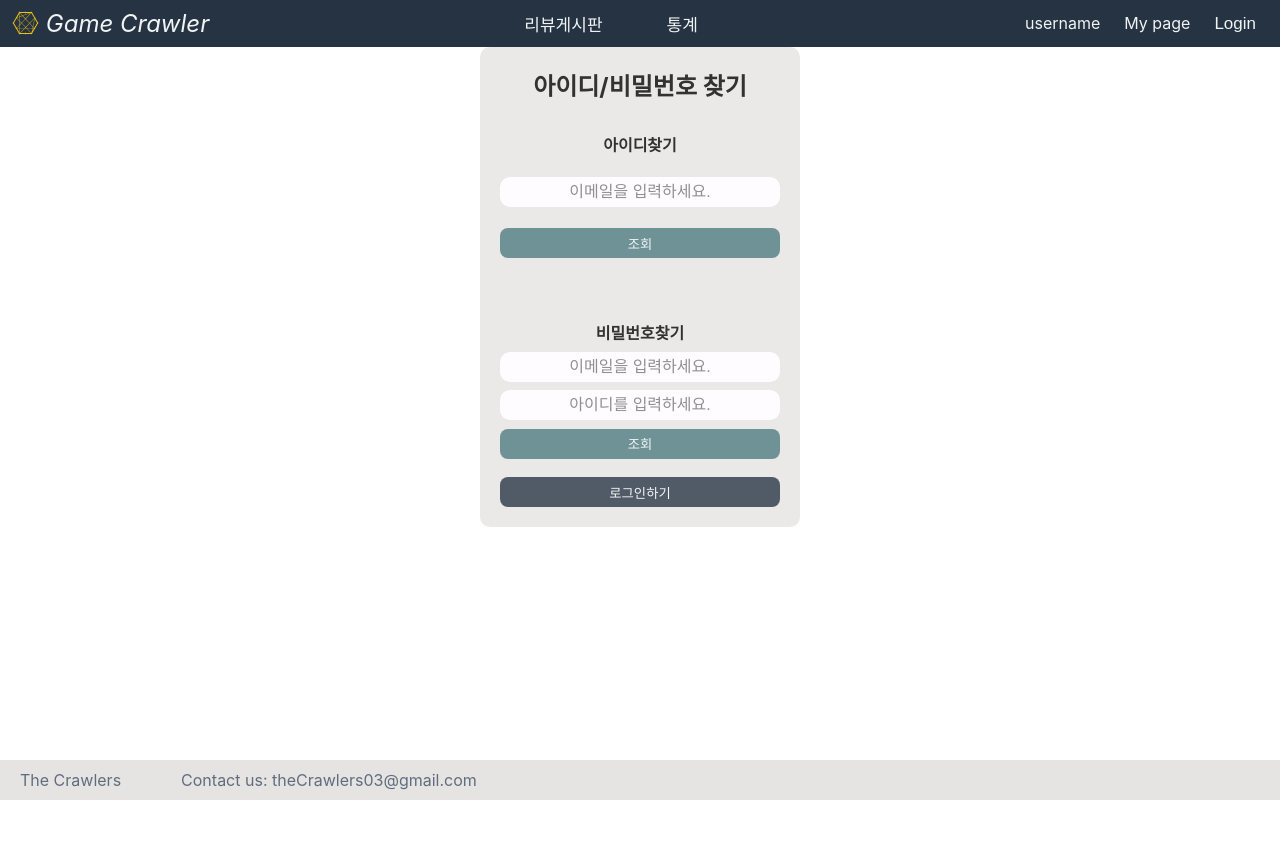
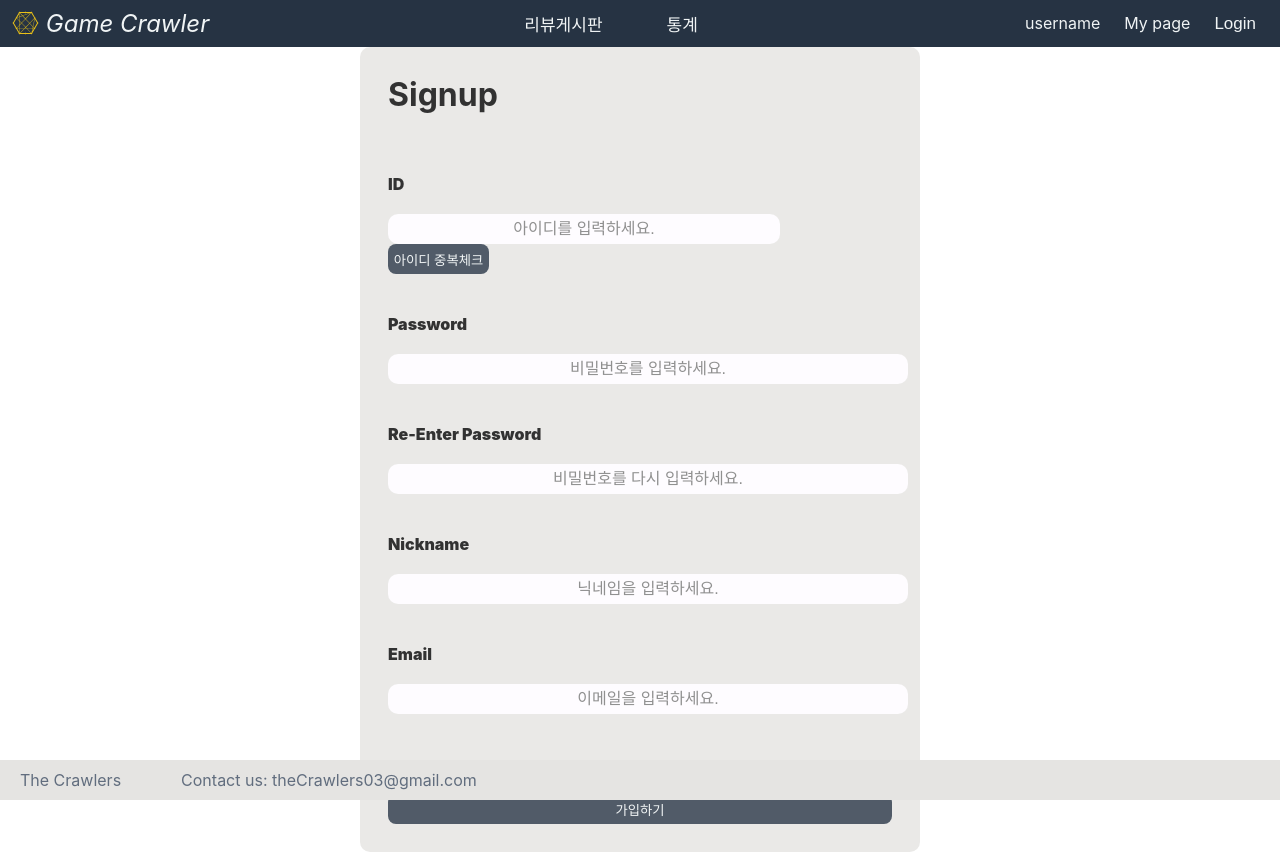
Before and after one commit to sakim5027/GameCrawler_client, a React (Create React App) app in the folder gamecrawler-client/: page /signup in a window 1280 px wide. Before the commit the page ends 800 px from the top, so only its background shows below. Built offline with nearby package versions, Linux system fonts and the light colour scheme.

Commit message:
feature 3 signup page created

```diff
--- a/gamecrawler-client/src/App.css
+++ b/gamecrawler-client/src/App.css
@@ -106,6 +106,16 @@ input[type='text'] {
   font-size: 1rem;
   border-radius: 10px;
 }
+input[type='password'] {
+  background-color: var(--input-color);
+  height: 30px;
+  border:none;
+  text-align: center;
+  outline: none;
+  font-size: 1rem;
+  border-radius: 10px;
+}
+
 /* .App {
   display: flex;
   justify-content: center;
@@ -216,12 +226,56 @@ input[type='text'] {
   color:var(--text-color);
 }
 .submitBtn:hover{
-  background-color:var(--text-color-dark);
+  background-color: var(--accent-color);
 }
 .alert-box {
   color: var(--alert-color);
   font-weight: 500;
   font-size: 0.8rem
+}
+.signinContainer {
+  display: flex;
+  flex-direction: column;
+  height: 100%;
+  width: 70vh;
+  background-color: var(--background-color-down);
+  border-radius: 10px;
+  padding: 28px;
+  opacity: 0.8;
+  font-weight: 900;
+}
+.signupIdInput {
+  background-color: var(--input-color);
+  height: 30px;
+  width: 392px;
+  border:none;
+  text-align: center;
+  outline: none;
+  font-size: 1rem;
+  border-radius: 10px;
+  margin-right: 20px;
+}
+.signupInput {
+  background-color: var(--input-color);
+  height: 30px;
+  width: 520px;
+  border:none;
+  text-align: center;
+  outline: none;
+  font-size: 1rem;
+  border-radius: 10px;
+  margin-right: 20px;
+}
+.checkBtn{
+  width: 20%;
+  height: 30px;
+  background-color: var(--background-color);
+  border: none;
+  border-radius: 8px;
+  color:var(--text-color);
+}
+.checkBtn:hover{
+  background-color:var(--text-color-dark);
 }
 
 /* 레이아웃을 반응형으로 만들 때는 media query를 사용한다. mdn media queries에서 확인 가능
--- a/gamecrawler-client/src/App.js
+++ b/gamecrawler-client/src/App.js
@@ -8,6 +8,7 @@ import Reviews from './pages/reviews'
 import { BrowserRouter, Route, Switch, Redirect } from 'react-router-dom';
 import FindIdAndPwd from './pages/findIdAndPwd';
 import { Container } from './pages/Login/Container'
+import { Signup } from './pages/signup';
 
 class App extends React.Component {
   constructor(props){
@@ -30,15 +31,17 @@ class App extends React.Component {
         <Route exact path="/" render={ ()=>{
           if(isLogin){
             return <Redirect to="/"/>
-          }return <Redirect to="./login"/>
+          }return <Redirect to="/login"/>
       }}
     />
-        <Route path="/login" component ={ Container }></Route>
+        <Route path="/login" component={Container}></Route>
         <Route path="/mypage"><Mypage/></Route>
         <Route path="/reviews"><Reviews/></Route>
+        <Route path="/findIdAndPwd" component={FindIdAndPwd}></Route>
+        <Route path="/signup" component={ Signup }></Route>
       </Switch>
       </div>
-      <FindIdAndPwd/>
+
       <Footer/>
       </BrowserRouter>
     )
--- a/gamecrawler-client/src/pages/Login/LoginForm/index.js
+++ b/gamecrawler-client/src/pages/Login/LoginForm/index.js
@@ -1,7 +1,9 @@
 //작성자:김슬안
 import React from 'react';
 import axios from 'axios';
-import { Link } from 'react-router-dom'
+import { Link, Route } from 'react-router-dom'
+import { FindIdAndPwd } from '../../findIdAndPwd'
+import { Signup } from '../../signup'
 
 
 export class LoginForm extends React.Component{
@@ -49,10 +51,9 @@ export class LoginForm extends React.Component{
         this.setState({
           errorMessage: "이메일 또는 비밀번호가 일치하지 않습니다."
         })
-        alert(err)
+
       });
   }
-
 
   render(){
     return (
@@ -81,10 +82,13 @@ export class LoginForm extends React.Component{
           </div>
           <div className="buttonField">
               <button className="loginSubmitBtn" onClick = {this.loginRequestHandler}>Login</button>
-              <button className="loginSubmitBtn">회원가입</button>
+              <Link to="/signup">
+                <button className="loginSubmitBtn">회원가입</button>
+              </Link>
               <Link to="/findIdAndPwd">
-                <button className="loginSearchBtn" onClick={this.props.closeModal}>아이디/비밀번호 찾기</button>
+                <button className="loginSearchBtn">아이디/비밀번호 찾기</button>
               </Link>
+
             </div>
         </div>
         </div>
--- a/gamecrawler-client/src/pages/Login/Modal/index.js
+++ b/gamecrawler-client/src/pages/Login/Modal/index.js
@@ -8,7 +8,8 @@ export const Modal = ({
   modalRef,
   buttonRef,
   closeModal,
-  onSubmit
+  onSubmit,
+  onClickOutside
 }) => {
   return ReactDOM.createPortal( //포커스가 모달 안에만 있도록 focusTrap 사용
     <FocusTrap>
@@ -18,6 +19,7 @@ export const Modal = ({
         tabIndex="-1"
         aria-modal="true"
         className="modal-cover"
+        onClick={onClickOutside}
       >
         <div className="modal-area" ref={modalRef}>
           <button   //close 버튼
@@ -34,7 +36,7 @@ export const Modal = ({
             </svg>
           </button>
           <div className="modal-body">
-            <LoginForm />
+            <LoginForm onsubmit = { onSubmit }/>
           </div>
         </div>
       </aside>
--- a/gamecrawler-client/src/pages/findIdAndPwd.js
+++ b/gamecrawler-client/src/pages/findIdAndPwd.js
@@ -1,7 +1,7 @@
 import React from 'react';
 import axios from 'axios';
 
-class FindIdAndPwd extends React.Component {
+export class FindIdAndPwd extends React.Component {
     constructor(props){
         super(props);
         this.state={
--- a/gamecrawler-client/src/pages/header.js
+++ b/gamecrawler-client/src/pages/header.js
@@ -30,9 +30,7 @@ render() {
     // const {isLogin} = this.state
 
     const triggerText = 'Login';
-    const onSubmit = (event) => {
-        event.preventDefault(event);
-    };
+
 
     return (
         <nav id="nav" className = "nav">
@@ -56,7 +54,7 @@ render() {
                 )} */}
                 <li className="loginUser"> username</li>
                 <li><Link to="/mypage">My page</Link></li>
-                <li><Link to="/login"><Container triggerText={triggerText} onSubmit={onSubmit}/></Link></li>
+                <li><Link to="/login"><Container triggerText={triggerText} /></Link></li>
 
             </ul>
             <a href="javascript:void(0);" className="navListBtn" onClick={this.barHandler}>  {/* 이 버튼을 누르면 목록이 나타나도록 js 적용*/}
--- /dev/null
+++ b/gamecrawler-client/src/pages/signup.js
@@ -0,0 +1,253 @@
+import React from "react";
+import { Route, Link } from "react-router-dom";
+import axios from 'axios';
+
+export class Signup extends React.Component {
+    constructor(props) {
+        super(props);
+        this.state = {
+            userId: "",
+            pw: "",
+            re_pw: "",
+            nickname: "",
+            email: "",
+            genre: "",
+            idCheck: "",
+            pwCheck: ""
+        };
+        this.inputHandler = this.inputHandler.bind(this);
+        this.checkID = this.checkID.bind(this);
+        this.checkPW = this.checkPW.bind(this);
+        this.handleSubmit = this.handleSubmit.bind(this);
+    }
+
+    //인풋 핸들러
+    inputHandler(e) {
+        this.setState({ [e.target.name]: e.target.value });
+    }
+
+    //아이디 중복검사
+    checkID = (e) => {
+
+        //아이디 유효성 검사 함수
+        const chkId = function(str) {
+            var idRegExp = /^[a-zA-z0-9]{4,12}$/; //아이디는 영문 대소문자와 숫자 4~12자리
+            return idRegExp.test(str) ? true : false;
+        };
+
+        const inputId = {
+            userId: this.state.userId
+        };
+
+        const id_info = {
+            method: "POST",
+            body: JSON.stringify(inputId),
+            headers: {
+                "Content-Type": "application/json"
+            }
+        };
+
+        if (chkId(this.state.userId) === false) {
+        alert("아이디는 영문 대소문자와 숫자를 혼합하여 4~12자리로 입력해야합니다!");
+        this.setState({
+            email: ""
+        });
+        } else {
+        fetch("http://ec2-18-189-171-239.us-east-2.compute.amazonaws.com:5000/user/check-login-id", id_info)
+            .then(res => res.json())
+            .then(json => {
+            if (json === true) {
+                this.setState({
+                    idCheck: "사용가능한 아이디입니다"
+                });
+            }
+            else {
+                this.setState({
+                    idCheck: "이미 존재하는 아이디입니다"
+                });
+            }
+            });
+        }
+    };
+
+
+    //첫번 째 두번 째 패스워드 일치 확인
+    checkPW = (e) => {
+
+        this.setState({re_pw: e.target.value})
+        //비밀번호 유효성검사(영문,숫자 혼합 6~12자리)
+        const chkPwd = function(str) {
+            var reg_pwd = /^[a-zA-z0-9]{6,12}$/;
+            return !reg_pwd.test(str) ? false : true;
+        };
+
+        if (chkPwd(this.state.re_pw) === false) {
+
+            this.setState({
+                pw: "",
+                re_pw: "",
+                pwCheck: "비밀번호는 영문 대소문자와 숫자를 혼합하여 6~12자 이내로 입력해야 합니다!"
+            });
+        }
+        else {
+            if (this.state.pw === this.state.re_pw) {
+                this.setState({
+                    pwCheck: "비밀번호가 일치합니다."
+                });
+            }
+            else {
+                this.setState({
+                    pwCheck: "비밀번호가 불일치합니다."
+                });
+            }
+        }
+    };
+
+    //서버로 가입 양식 제출
+    handleSubmit = (e) => {
+
+        const {
+            userId,
+            pw,
+            re_pw,
+            nickname,
+            email,
+            genre,
+            idCheck,
+            pwCheck
+        } = this.state;
+
+        const signupInfo = {
+            userId: this.state.userId,
+            pw: this.state.pwCheck,
+            nickname: this.state.nicknameCheck,
+            email: this.state.emailCheck,
+            genre: this.state.genre
+        };
+
+        const signup_info = {
+        method: "POST",
+        body: JSON.stringify(signupInfo),
+        headers: {
+            "Content-Type": "application/json"
+        }
+        };
+
+        if (
+            userId &&
+            pw &&
+            nickname &&
+            email &&
+            genre &&
+            idCheck === "사용가능한 아이디입니다" &&
+            pw === re_pw &&
+            pwCheck === "비밀번호가 일치합니다."
+        ) {
+        fetch("http://ec2-18-189-171-239.us-east-2.compute.amazonaws.com:5000/user/signup", signup_info)
+            .then(alert("가입이 완료되었습니다."))
+            .then(this.props.history.push("/login"));
+        } else {
+        alert("입력값을 확인해주세요");
+        }
+    };
+
+    render() {
+        return (
+        <div className = "topContainer">
+            <div className = "signinContainer">
+                <h1>Signup</h1>
+                <br />
+                <br />
+                <br />
+                <div>
+                    <label>ID</label>
+                    <br />
+                    <br />
+                    <input
+                        name="userId"
+                        type="text"
+                        className = "signupIdInput"
+                        placeholder="아이디를 입력하세요."
+                        onChange={(e) => this.inputHandler(e)}
+                        value={this.state.userId}
+                    />
+                    <button onClick ={this.checkID} className = "checkBtn">아이디 중복체크</button>
+                    <div className="alert-box">{this.state.idCheck}</div>
+                </div>
+                <br />
+                <br />
+
+                <div>
+                    <label>Password</label>
+                    <br />
+                    <br />
+                    <input
+                        name="password"
+                        type="password"
+                        className = "signupInput"
+                        placeholder="비밀번호를 입력하세요."
+                        onChange={(e) => this.inputHandler(e)}
+                        value={this.state.password}
+                    />
+
+                </div>
+                <br />
+                <br />
+                <div>
+                    <label>Re-Enter Password</label>
+                    <br />
+                    <br />
+                    <input
+                        name="re_pw"
+                        type="password"
+                        className = "signupInput"
+                        placeholder="비밀번호를 다시 입력하세요."
+                        onChange={(e) => this.checkPW(e)}
+                        value={this.state.re_pw}
+                    />
+                    <div className="alert-box">{this.state.pwCheck}</div>
+                </div>
+                <br />
+                <br />
+                <div>
+                    <label>Nickname</label>
+                    <br />
+                    <br />
+                    <input
+                        name="nickname"
+                        type="text"
+                        className = "signupInput"
+                        placeholder="닉네임을 입력하세요."
+                        onChange={(e) => this.inputHandler(e)}
+                        value={this.state.nickname}
+                    />
+                </div>
+                <br />
+                <br />
+                <div>
+                    <label>Email</label>
+                    <br />
+                    <br />
+                    <input
+                        name="email"
+                        type="text"
+                        className = "signupInput"
+                        placeholder="이메일을 입력하세요."
+                        onChange={(e) => this.inputHandler(e)}
+                        value={this.state.email}
+                    />
+                </div>
+                <br />
+                <br />
+                <br />
+                <br />
+                <div>
+                    <button onClick={this.handleSubmit} className = "submitBtn">가입하기</button>
+                </div>
+            </div>
+        </div>
+        );
+    }
+}
+
+export default Signup;
```
Also changed, not shown: gamecrawler-client/src/pages/Login/Container/index.js (+13 -1 lines).
